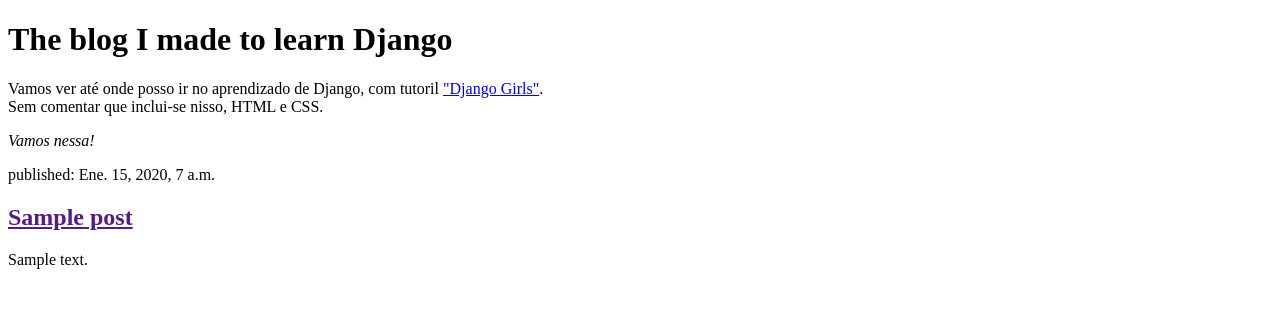
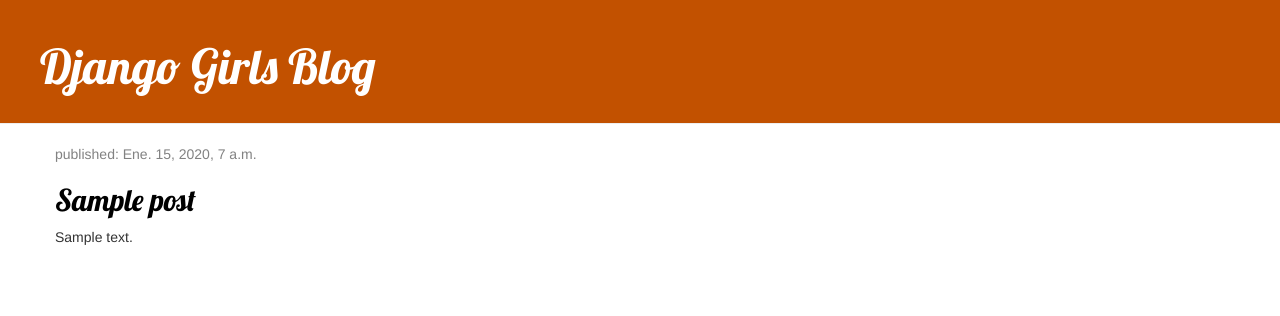
Before and after one commit to FelipeSBarros/DjangoGirls, a Django app: template blog/templates/blog/post_list.html in a window 1280 px wide. Shown: the top 316 px of the page. Run offline with Django 3.2, Linux system fonts and the light colour scheme; the template is opened without the code that fills it: values that come from a table or form of the project are taken from there, others are empty; tables that the repository leaves empty hold one stand-in row (values such as "Sample post"); some libraries are stand-ins or nearby versions.

Commit message:
Added view and template for detailed blog post as well as CSS for the site.

```diff
--- /dev/null
+++ b/blog/static/css/blog.css
@@ -0,0 +1,47 @@
+
+.page-header {
+    background-color: #C25100;
+    margin-top: 0;
+    padding: 20px 20px 20px 40px;
+}
+
+.page-header h1, .page-header h1 a, .page-header h1 a:visited, .page-header h1 a:active {
+    color: #ffffff;
+    font-size: 36pt;
+    text-decoration: none;
+}
+
+.content {
+    margin-left: 40px;
+}
+
+h1, h2, h3, h4 {
+    font-family: 'Lobster', cursive;
+}
+
+.date {
+    color: #828282;
+}
+
+.save {
+    float: right;
+}
+
+.post-form textarea, .post-form input {
+    width: 100%;
+}
+
+.top-menu, .top-menu:hover, .top-menu:visited {
+    color: #ffffff;
+    float: right;
+    font-size: 26pt;
+    margin-right: 20px;
+}
+
+.post {
+    margin-bottom: 70px;
+}
+
+.post h2 a, .post h2 a:visited {
+    color: #000000;
+}
--- /dev/null
+++ b/blog/templates/blog/base.html
@@ -0,0 +1,23 @@
+{% load static %}
+<html>
+    <head>
+        <title>Django Girls blog</title>
+        <link rel="stylesheet" href="//maxcdn.bootstrapcdn.com/bootstrap/3.2.0/css/bootstrap.min.css">
+        <link rel="stylesheet" href="//maxcdn.bootstrapcdn.com/bootstrap/3.2.0/css/bootstrap-theme.min.css">
+        <link href='//fonts.googleapis.com/css?family=Lobster&subset=latin,latin-ext' rel='stylesheet' type='text/css'>
+        <link rel="stylesheet" href="{% static 'css/blog.css' %}">
+    </head>
+    <body>
+    <div class="page-header">
+        <h1><a href="/">Django Girls Blog</a></h1>
+    </div>
+    <div class="content container">
+        <div class="row">
+            <div class="col-md-8">
+            {% block content %}
+            {% endblock %}
+            </div>
+        </div>
+    </div>
+</body>
+</html>
--- a/blog/templates/blog/post_list.html
+++ b/blog/templates/blog/post_list.html
@@ -1,22 +1,12 @@
-<!DOCTYPE html>
-<html lang="en">
-    <head>
-        <meta charset="UTF-8">
-        <title>Felipe's blog</title>
-    </head>
-    <body>
-        <h1> The blog I made to learn Django</h1>
-            <p>Vamos ver até onde posso ir no aprendizado de Django, com tutoril <a href="djangogirls.org">"Django Girls"</a>. <br>
-                Sem comentar que inclui-se nisso, HTML e CSS. </p>
-                <p><em> Vamos nessa!</em></p>
-    </body>
-    <body>
-        {% for post in posts %}
-    <div>
-        <p>published: {{ post.published_date }}</p>
-        <h2><a href="">{{ post.title }}</a></h2>
-        <p>{{ post.text|linebreaksbr }}</p>
-    </div>
-{% endfor %}
-    </body>
-</html>
+{% extends 'blog/base.html' %}
+{% block content %}
+    {% for post in posts %}
+        <div class="post">
+            <div class="date">
+                <p>published: {{ post.published_date }}</p>
+            </div>
+            <h2><a href=" {% url 'post_detail' pk=post.pk %}">{{ post.title }}</a></h2>
+            <p>{{ post.text|linebreaksbr }}</p>
+        </div>
+    {% endfor %}
+{% endblock %}
--- a/blog/urls.py
+++ b/blog/urls.py
@@ -3,4 +3,5 @@
 
 urlpatterns = [
     path('', views.post_list, name='post_list'),
+    path('post/<int:pk>', views.post_detail, name='post_detail'),
 ]
--- a/blog/views.py
+++ b/blog/views.py
@@ -1,4 +1,4 @@
-from django.shortcuts import render
+from django.shortcuts import render, get_object_or_404
 from .models import Post
 from django.utils import timezone
 
@@ -6,3 +6,7 @@
 def post_list(request):
     posts = Post.objects.filter(published_date__lte=timezone.now()).order_by('published_date')
     return render(request, 'blog/post_list.html', {'posts':posts})
+
+def post_detail(request, pk):
+    post = get_object_or_404(Post, pk=pk)
+    return render(request, 'blog/post_detail.html', {'post': post})
```
Also changed, not shown: blog/templates/blog/post_detail.html (added, +13 -0 lines), README.md.
